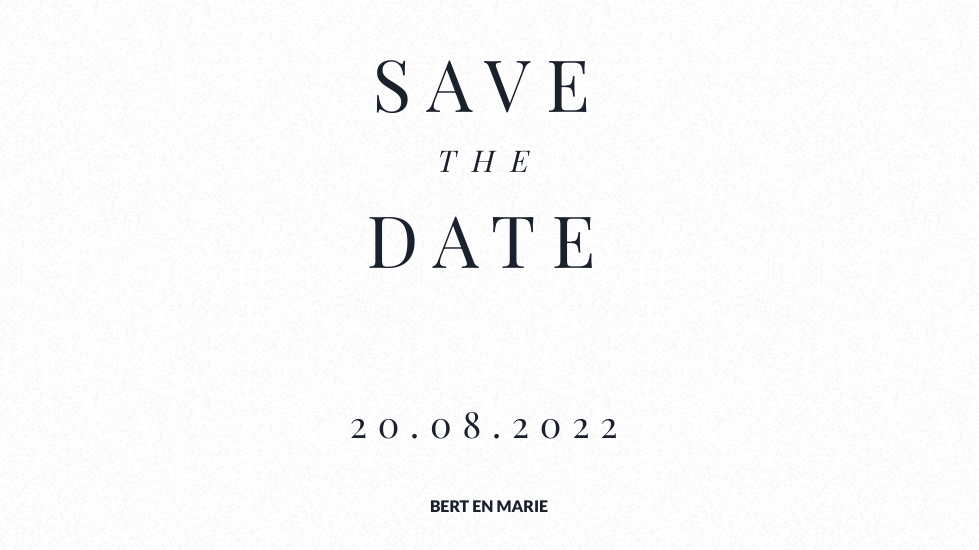
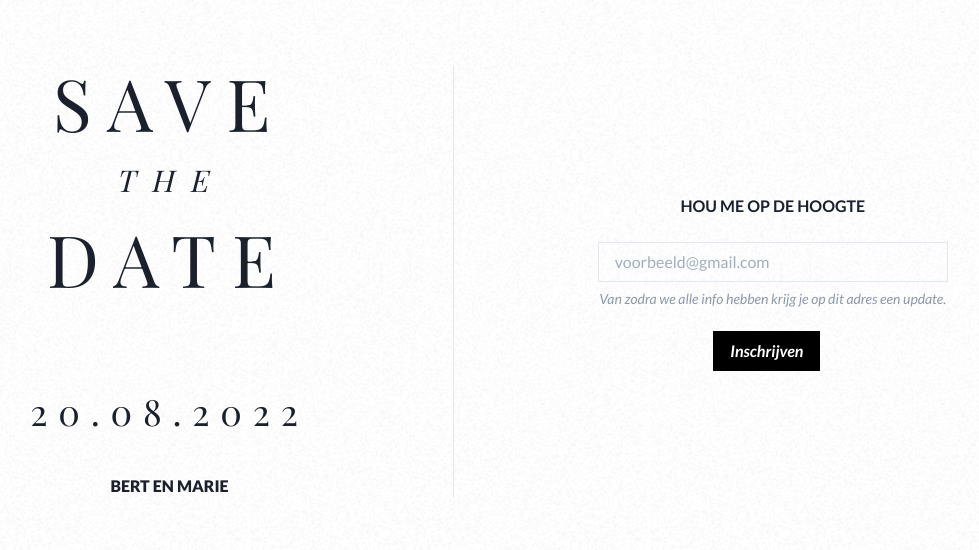
Before and after one commit to samgielis/bertenmarietrouwen, a React (Create React App) app: page / in a window 1280 px wide. Shown: the part 118-668 px from the top of the page, without its empty margins (151-1130 px from the left). Built offline with nearby package versions, Linux system fonts and the light colour scheme.

Commit message:
Design SibscribeEmail component
Signed-off-by: Sam Gielis <sam.gielis@trustedfamily.net>

```diff
--- a/package.json
+++ b/package.json
@@ -18,6 +18,7 @@
     "node-mailjet": "^3.3.4",
     "react": "^17.0.2",
     "react-dom": "^17.0.2",
+    "react-hook-form": "^7.22.5",
     "react-icons": "^3.0.0",
     "react-scripts": "5.0.0",
     "typescript": "^4.3.5",
--- a/src/components/SaveTheDate.tsx
+++ b/src/components/SaveTheDate.tsx
@@ -1,11 +1,18 @@
-import { Flex, Container, VStack, Heading, Text } from "@chakra-ui/react"
+import { Flex, Container, VStack, Heading, Text, Stack, StackDivider, useBreakpointValue, StackDirection, Box, Center } from "@chakra-ui/react"
+import { SubscribeEmail } from "./SubscribeEmail"
 
 export const SaveTheDate = () => {
+  const direction: StackDirection | undefined = useBreakpointValue({ base: "column", md: "row" });
+  const sectionSpacing = useBreakpointValue({ base: 10, md: 20, lg: 36 }) || 10
   return <Flex h="100vh" justify={"center"} align={"center"}>
 
-    <Container textAlign="center">
-        <VStack spacing={32}>
-          <VStack  spacing={6} letterSpacing={"1em"} textTransform={"uppercase"} >
+    <Container textAlign="center" p={5} py={10}>
+      <Center>
+
+      <Stack divider={<StackDivider />} direction={direction} spacing={sectionSpacing}>
+        <Center>
+          <VStack spacing={24}>
+            <VStack spacing={6} letterSpacing={"1em"} textTransform={"uppercase"} >
               <Heading fontWeight={"400"} size={"4xl"}>
                 Save
               </Heading>
@@ -16,8 +23,8 @@ export const SaveTheDate = () => {
                 date
               </Heading>
             </VStack>
-          <VStack spacing={12}>
-            <Heading fontWeight={"400"}  letterSpacing={".3em"} size="md" textTransform={"uppercase"} fontSize={"4xl"}>
+            <VStack spacing={10}>
+              <Heading fontWeight={"400"} letterSpacing={".3em"} size="md" textTransform={"uppercase"} fontSize={"4xl"}>
                 20.08.2022
               </Heading>
               <Text textTransform={"uppercase"} fontWeight="900">
@@ -25,6 +32,15 @@ export const SaveTheDate = () => {
               </Text>
             </VStack>
           </VStack>
+        </Center>
+        <Center>
+          <Box w={"350px"}>
+
+          <SubscribeEmail />
+          </Box>
+        </Center>
+      </Stack>
+      </Center>
     </Container>
   </Flex>
 }
--- /dev/null
+++ b/src/components/SubscribeEmail.tsx
@@ -0,0 +1,76 @@
+import { Stack, FormControl, Text, Input, FormErrorMessage, FormHelperText, Button, useToast, Box, Heading } from "@chakra-ui/react";
+import { useForm } from "react-hook-form"
+
+const SUBSCRIBE_NEWSLETTER_ENDPOINT = '/.netlify/functions/subscribeToNewsletter';
+
+export const SubscribeEmail = () => {
+    const toast = useToast();
+    const {
+        handleSubmit,
+        register,
+        formState: { errors, isSubmitting }
+    } = useForm();
+
+    function onSubmit(values: { email: string }) {
+        const handleError = () => {
+            toast({
+                title: "Er ging iets mis.",
+                description: "Probeer het later nog eens of contacteer ons op info@bertenmarietrouwen.be.",
+                status: "error",
+                isClosable: true,
+            });
+        }
+        return new Promise((resolve, reject) => {
+            fetch(SUBSCRIBE_NEWSLETTER_ENDPOINT, {
+                method: "POST",
+                headers: {
+                    'Content-Type': 'application/json'
+                },
+                body: JSON.stringify(values)
+            }).then((response) => {
+                if (response.status !== 200) {
+                    handleError();
+                    reject();
+                } else {
+                    toast({
+                        title: "Ingeschreven.",
+                        description: "Je bent succesvol ingeschreven op de nieuwsbrief.",
+                        status: "success",
+                        isClosable: true,
+                    });
+                    resolve(undefined);
+                }
+            }).catch((e) => {
+                handleError();
+                reject();
+            })
+        });
+    }
+
+    return <form onSubmit={handleSubmit(onSubmit)}>
+        <Stack spacing={6}>
+        <Text fontSize="md" fontWeight={"bold"} textTransform="uppercase">Hou me op de hoogte</Text>
+            <FormControl id="email" isRequired>
+                <Input type="email"
+                    placeholder="voorbeeld@gmail.com"
+                    {...register("email", {
+                        required: "E-mail is verplicht",
+                    })}
+                    borderRadius={0}
+                    />
+                <FormErrorMessage>
+                    {errors.email && errors.email.message}
+                </FormErrorMessage>
+                <FormHelperText  opacity={.8} fontStyle={"italic"} >Van zodra we alle info hebben krijg je op dit adres een update.</FormHelperText>
+
+            </FormControl>
+            <Box>
+            <Button color="white" fontStyle="italic" borderRadius={0} bgColor="black" colorScheme="gray" border="1px solid transparent" _hover={{bgColor: "white", color: "black", border: "1px solid black"}} mr={3} isLoading={isSubmitting} type="submit">
+                Inschrijven
+            </Button>
+
+            </Box>
+        </Stack>
+
+    </form>
+}
```
Also changed, not shown: 1 other file (tests, documents, lock files or other folders). Lines whose indentation alone changed are shown as unchanged.
